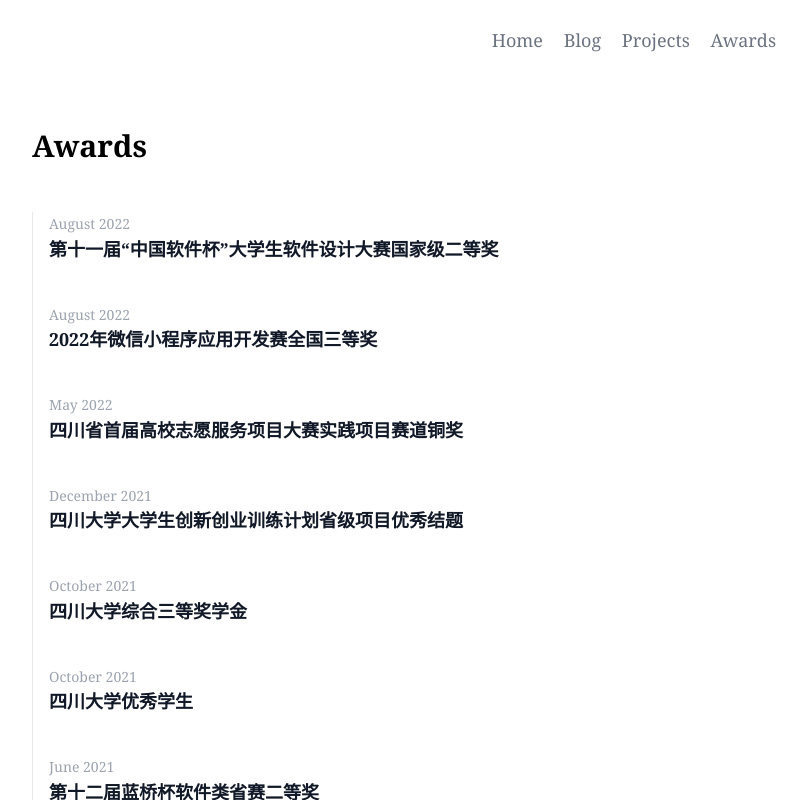
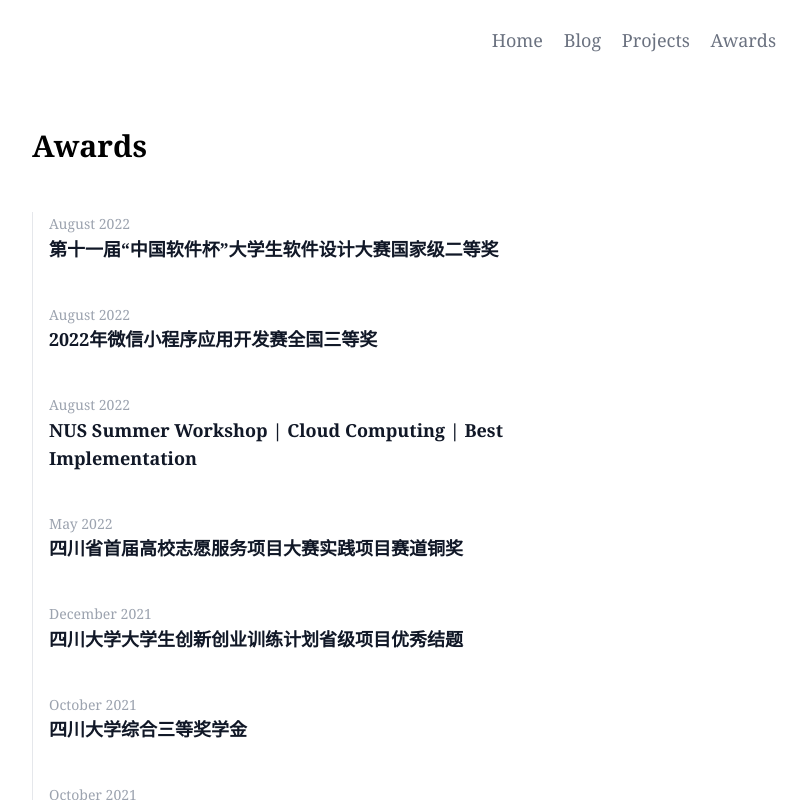
Before and after one commit to tzq0301/tzq-index, a Vue app: page /awards in a window 1280 px wide. Shown: the top 800 px of the page, without its empty margins (352-1159 px from the left). Built offline with nearby package versions, Linux system fonts and the light colour scheme.

Commit message:
feat(awards): add best implementation

```diff
--- a/src/views/AwardsView.vue
+++ b/src/views/AwardsView.vue
@@ -12,6 +12,11 @@
         <DefaultTimeLineItem
             time="August 2022"
             name="2022年微信小程序应用开发赛全国三等奖">
+        </DefaultTimeLineItem>
+
+        <DefaultTimeLineItem
+            time="August 2022"
+            name="NUS Summer Workshop | Cloud Computing | Best Implementation">
         </DefaultTimeLineItem>
 
         <DefaultTimeLineItem
```
